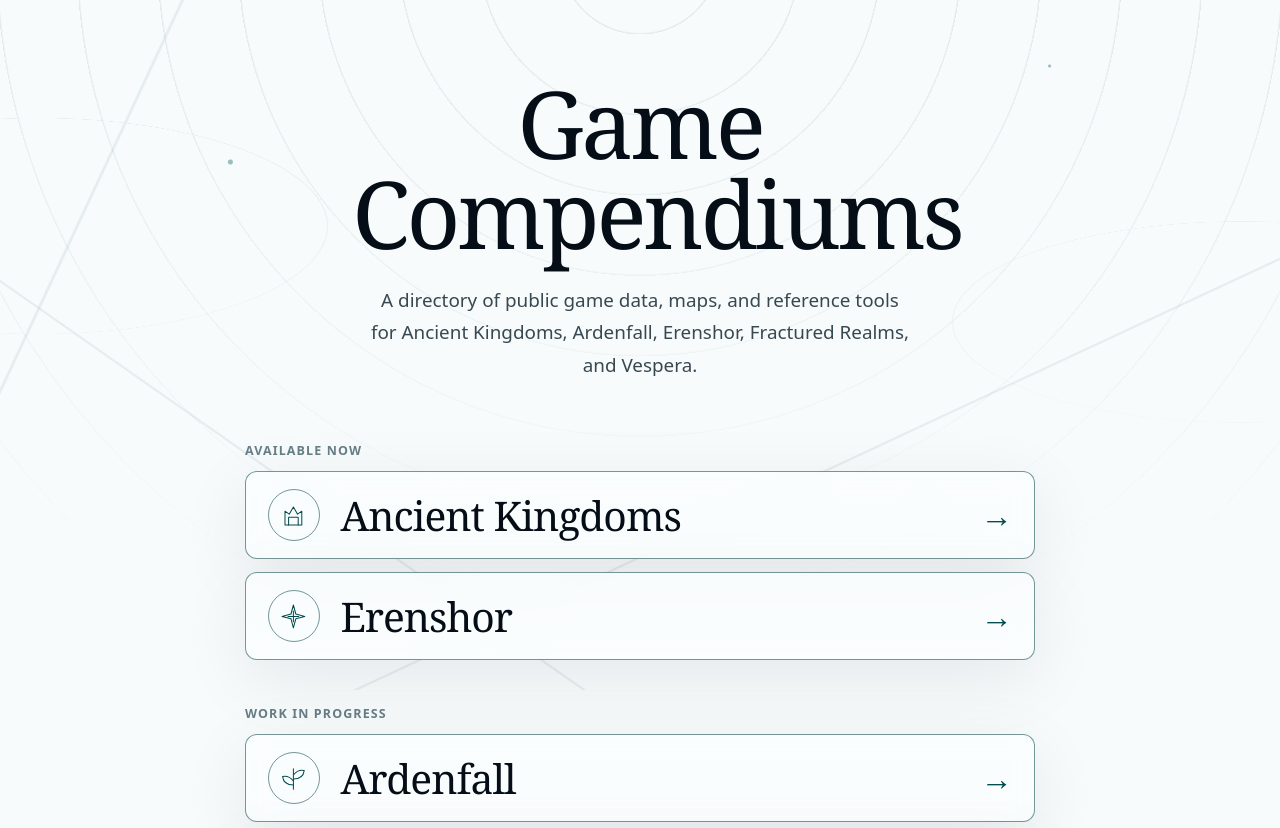
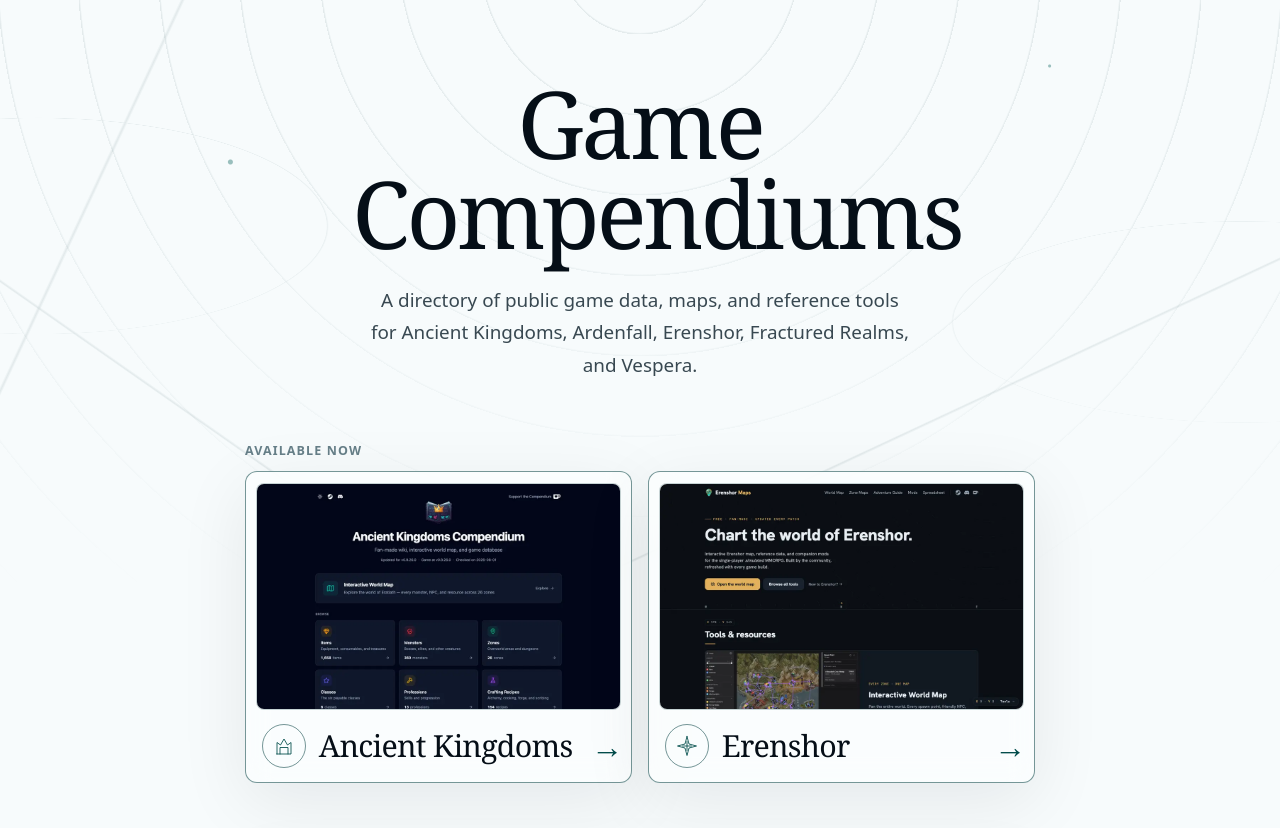
Before and after one commit to glockyco/compendiums.org, a website: page public/index.html in a window 1280 px wide. Shown: the part 110-938 px from the top of the page. Drawn offline with Linux system fonts and the light colour scheme.

Commit message:
feat: add previews for available projects

```diff
--- a/public/index.html
+++ b/public/index.html
@@ -44,10 +44,24 @@
         </div>
 
         <nav class="project-list" aria-label="Compendium projects">
-          <section class="project-group" aria-labelledby="available-projects">
+          <section class="project-group project-group--available" aria-labelledby="available-projects">
             <h2 class="project-group__title" id="available-projects">Available now</h2>
             <div class="project-group__links">
-              <a class="project-link" href="https://ancient-kingdoms.compendiums.org">
+              <a
+                class="project-link project-link--featured"
+                href="https://ancient-kingdoms.compendiums.org"
+              >
+                <span class="project-link__preview" aria-hidden="true">
+                  <img
+                    src="/images/ancient-kingdoms.webp"
+                    alt=""
+                    width="1024"
+                    height="640"
+                    loading="lazy"
+                    decoding="async"
+                  />
+                </span>
+                <span class="project-link__details">
                   <span class="project-link__icon" aria-hidden="true">
                     <svg viewBox="0 0 48 48" focusable="false">
                       <path d="M10 40V17l7 5 7-12 7 12 7-5v23H10Z" />
@@ -56,9 +70,21 @@
                   </span>
                   <span class="project-link__name">Ancient Kingdoms</span>
                   <span class="project-link__arrow" aria-hidden="true">→</span>
+                </span>
               </a>
 
-          <a class="project-link" href="https://erenshor.compendiums.org">
+              <a class="project-link project-link--featured" href="https://erenshor.compendiums.org">
+                <span class="project-link__preview" aria-hidden="true">
+                  <img
+                    src="/images/erenshor.webp"
+                    alt=""
+                    width="1024"
+                    height="640"
+                    loading="lazy"
+                    decoding="async"
+                  />
+                </span>
+                <span class="project-link__details">
                   <span class="project-link__icon" aria-hidden="true">
                     <svg viewBox="0 0 48 48" focusable="false">
                       <path d="M24 5 28 20 43 24l-15 4-4 15-4-15-15-4 15-4 4-15Z" />
@@ -67,6 +93,7 @@
                   </span>
                   <span class="project-link__name">Erenshor</span>
                   <span class="project-link__arrow" aria-hidden="true">→</span>
+                </span>
               </a>
             </div>
           </section>
--- a/public/styles.css
+++ b/public/styles.css
@@ -264,6 +264,11 @@ h1 {
   gap: 0.8rem;
 }
 
+.project-group--available .project-group__links {
+  grid-template-columns: repeat(2, minmax(0, 1fr));
+  gap: 1rem;
+}
+
 .project-group__title {
   margin: 0;
   color: var(--subtle);
@@ -301,6 +306,58 @@ h1 {
     background-color 180ms ease,
     border-color 180ms ease,
     transform 180ms ease;
+}
+
+.project-link--featured {
+  display: block;
+  min-height: 0;
+  padding: 0.65rem;
+}
+
+.project-link__preview {
+  display: block;
+  overflow: hidden;
+  aspect-ratio: 8 / 5;
+  border: 1px solid var(--line);
+  border-radius: 8px;
+  background: var(--bg);
+}
+
+.project-link__preview img {
+  display: block;
+  width: 100%;
+  height: 100%;
+  object-fit: cover;
+  object-position: top;
+  transition: transform 400ms cubic-bezier(0.16, 1, 0.3, 1);
+}
+
+.project-link__details {
+  display: grid;
+  grid-template-columns: 2.75rem minmax(0, 1fr) 1.5rem;
+  min-width: 0;
+  gap: 0.8rem;
+  align-items: center;
+  padding: 0.85rem 0.35rem 0.25rem;
+}
+
+.project-link--featured .project-link__icon {
+  width: 2.75rem;
+  height: 2.75rem;
+}
+
+.project-link--featured .project-link__icon svg {
+  width: 1.5rem;
+  height: 1.5rem;
+}
+
+.project-link--featured .project-link__name {
+  font-size: clamp(1.45rem, 3vw, 1.9rem);
+}
+
+.project-link--featured:hover .project-link__preview img,
+.project-link--featured:focus-visible .project-link__preview img {
+  transform: scale(1.018);
 }
 
 .project-link::before {
@@ -446,6 +503,10 @@ h1 {
     display: none;
   }
 
+  .project-group--available .project-group__links {
+    grid-template-columns: 1fr;
+  }
+
   .project-link {
     grid-template-columns: 2.75rem minmax(0, 1fr) 1.5rem;
     min-width: 0;
@@ -490,4 +551,9 @@ h1 {
   .project-link:focus-visible .project-link__arrow {
     transform: none;
   }
+
+  .project-link--featured:hover .project-link__preview img,
+  .project-link--featured:focus-visible .project-link__preview img {
+    transform: none;
+  }
 }
```
Also changed, not shown: DESIGN.md (+4 -3 lines), public/images/ancient-kingdoms.webp (added), public/images/erenshor.webp (added). Lines whose indentation alone changed are shown as unchanged.
